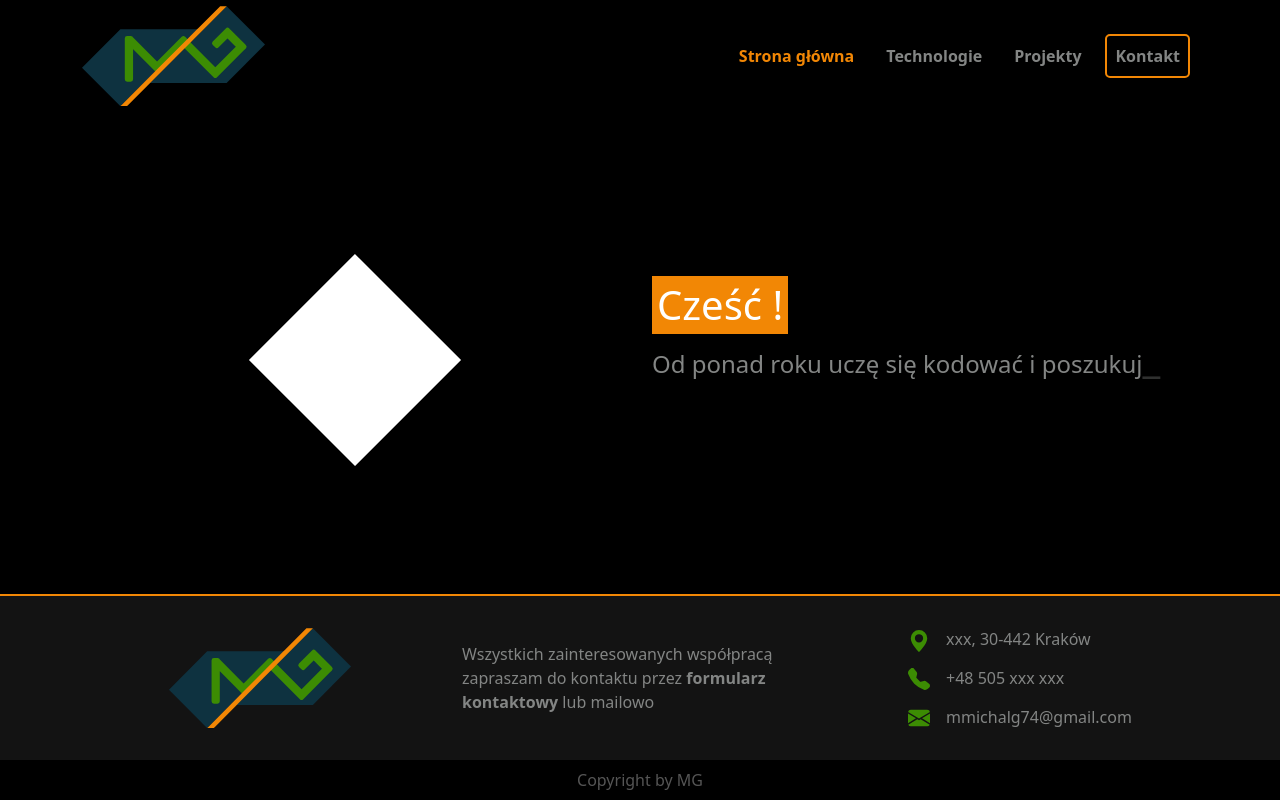
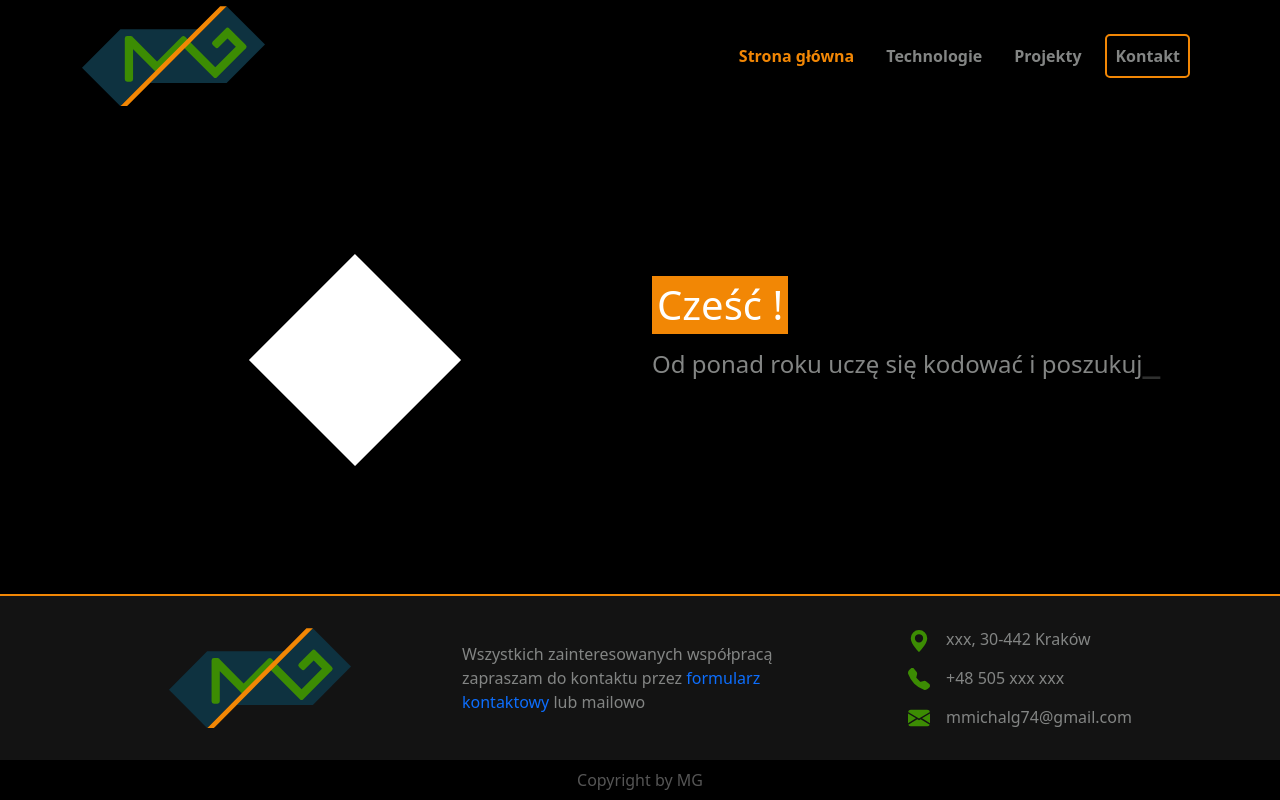
Before and after one commit to MichalMG/Portfolio, a React (Create React App) app: page / in a window 1280 px wide. Built offline with nearby package versions, Linux system fonts and the light colour scheme.

Commit message:
fixed a color in projects and nav

```diff
--- a/src/components/Navbar/_navbar.scss
+++ b/src/components/Navbar/_navbar.scss
@@ -8,21 +8,6 @@
     border-color: map-get($custom-colors, "myorange");
     color: map-get($custom-colors, "myorange") !important;
   }
-}
-
-
-a {
-  font-weight: bold;
-  color: map-get($custom-colors, "mygray") !important;
-  transition: .5s ease !important;
-}
-
-a:hover {
-  color: map-get($custom-colors, "myorange") !important;
-}
-
-a.active {
-  color: map-get($custom-colors, "myorange") !important;
 }
 
 
@@ -42,6 +27,21 @@ a.active {
     z-index: 100;
     background-color: #000;
     transition: all 1s ease;
+
+
+    a {
+      font-weight: bold;
+      color: map-get($custom-colors, "mygray") !important;
+      transition: .5s ease !important;
+    }
+
+    a:hover {
+      color: map-get($custom-colors, "myorange") !important;
+    }
+
+    a.active {
+      color: map-get($custom-colors, "myorange") !important;
+    }
 
     & img {
       transition: all 1s ease;
```
